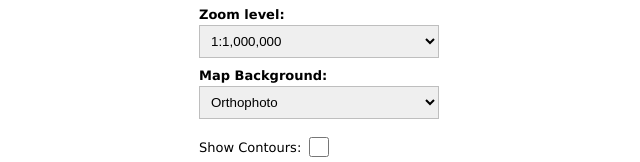
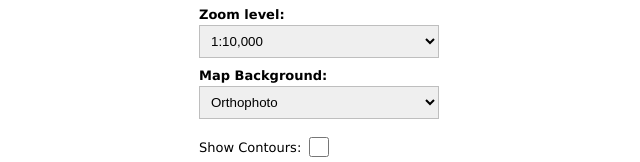
Before and after one commit to amihayb/GovMaps, a plain HTML site: page index.html in a window 1280 px wide. Shown: the part 245-407 px from the top of the page, 245-885 px from the left. Drawn offline with Linux system fonts and the light colour scheme.

Commit message:
Update index.html

```diff
--- a/index.html
+++ b/index.html
@@ -187,7 +187,7 @@ transform: translate(0%, 25%);
             <option value="4">1:100,000</option>
             <option value="5">1:50,000</option>
             <option value="6">1:25,000</option>
-            <option value="7">1:10,000</option>
+            <option value="7" selected="selected">1:10,000</option>
             <option value="8">1:5,000</option>
             <option value="9">1:2,500</option>
             <option value="10">1:1,250</option>
```
